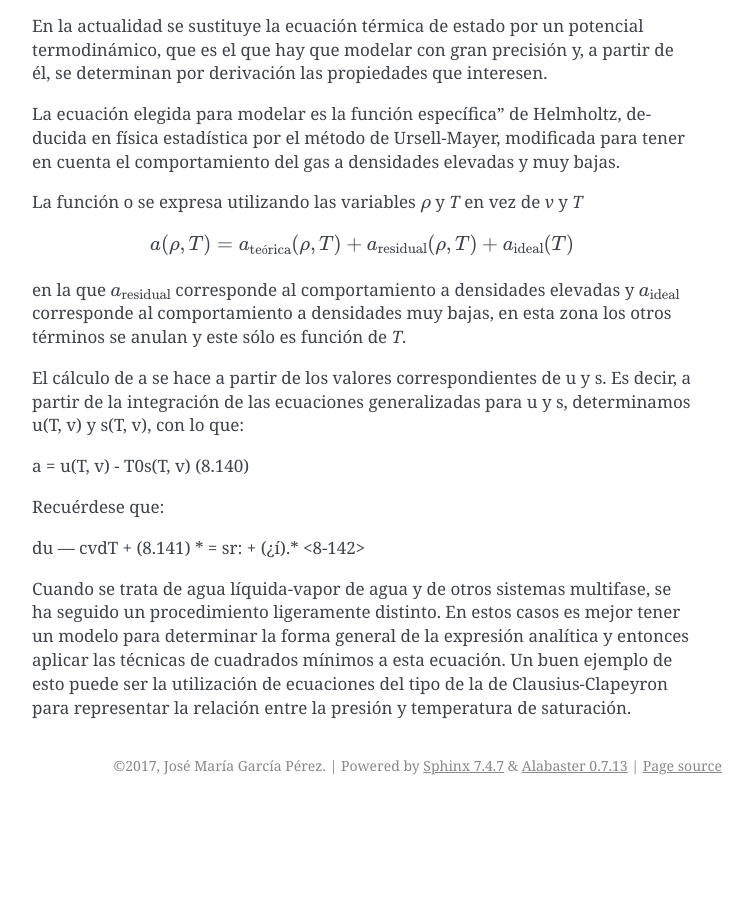
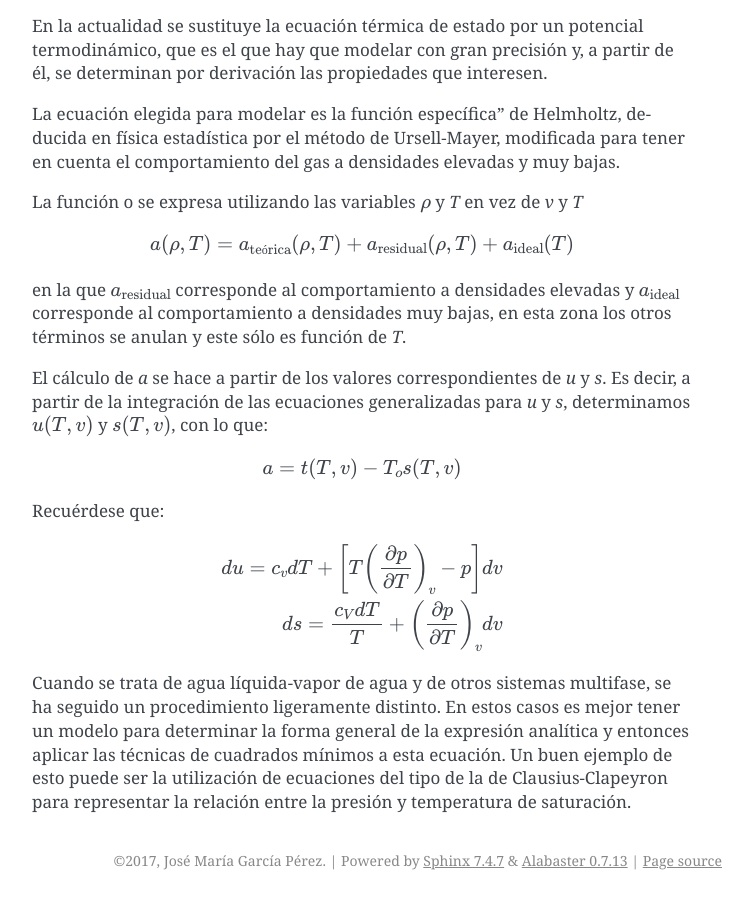
Before and after one commit to mantielero/termodinamica, a Sphinx documentation site: the page built from source/equilibrio_calculo_propiedades.rst, in a window 1280 px wide and 900 px high, scrolled down 1129 px. Shown: the whole window, without its empty margins (388-1141 px from the left). Built offline with Sphinx 7.4.7, drawn with Linux system fonts in a browser that asks for light colours; pages that are not in the unit, such as notebooks, are missing from menus; before the commit the page ends 1934 px from its top, so only the background shows below that.

Commit message:
Update equilibrio_calculo_propiedades.rst

```diff
--- a/source/equilibrio_calculo_propiedades.rst
+++ b/source/equilibrio_calculo_propiedades.rst
@@ -30,15 +30,18 @@ La función o se expresa utilizando las variables :math:`\rho` y *T* en vez de *
 
 en la que :math:`a_{\text{residual}}` corresponde al comportamiento a densidades elevadas y :math:`a_{\text{ideal}}` corresponde al comportamiento a densidades muy bajas, en esta zona los otros términos se anulan y este sólo es función de *T*.
 
-El cálculo de a se hace a partir de los valores correspondientes de u y s. Es decir, a partir de la integración de las ecuaciones generalizadas para u y s, determinamos u(T, v) y s(T, v), con lo que:
+El cálculo de *a* se hace a partir de los valores correspondientes de *u* y *s*. Es decir, a partir de la integración de las ecuaciones generalizadas para *u* y *s*, determinamos :math:`u(T, v)` y :math:`s(T, v)`, con lo que:
 
-a = u(T, v) - T0s(T, v)
-(8.140)
+.. math::
+
+   a = t(T,v) - T_o s(T,v)
 
 Recuérdese que:
 
-du — cvdT +
-(8.141)
-* = sr: + (¿í).*	<8-142>
+.. math::
+
+  du = c_v dT + \left[ T\left( \frac{\partial p}{\partial T}\right)_v -p\right]dv\\
+  ds = \frac{c_V dT }{T} + \left( \frac{\partial p}{\partial T}\right)_v dv
+
 
 Cuando se trata de agua líquida-vapor de agua y de otros sistemas multifase, se ha seguido un procedimiento ligeramente distinto. En estos casos es mejor tener un modelo para determinar la forma general de la expresión analítica y entonces aplicar las técnicas de cuadrados mínimos a esta ecuación. Un buen ejemplo de esto puede ser la utilización de ecuaciones del tipo de la de Clausius-Clapeyron para representar la relación entre la presión y temperatura de saturación.
```
